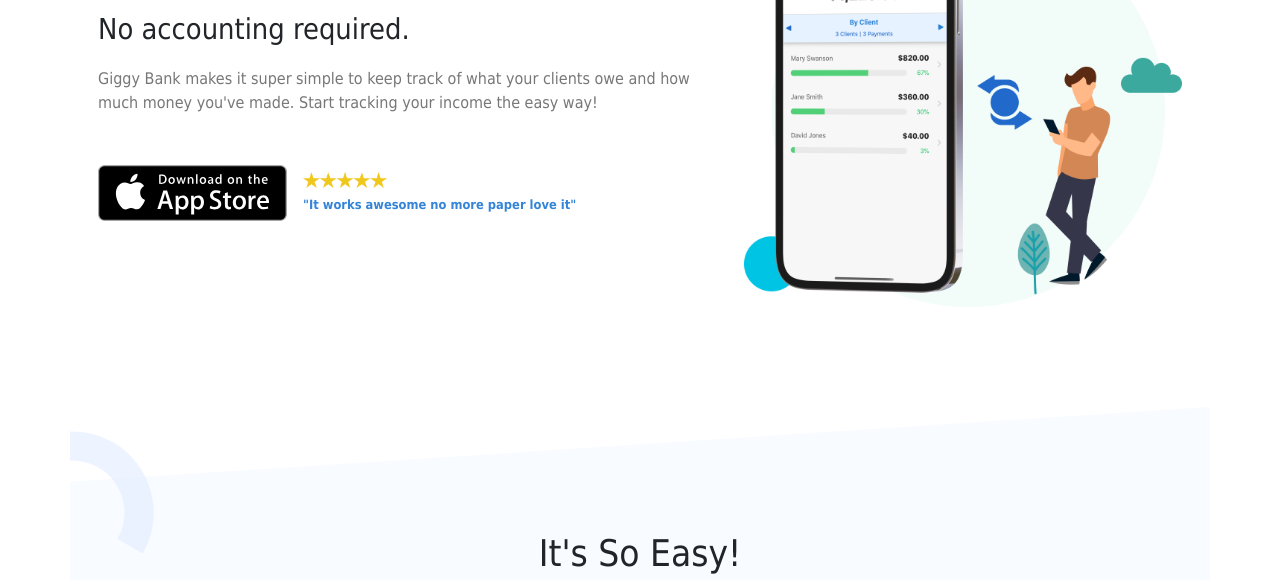
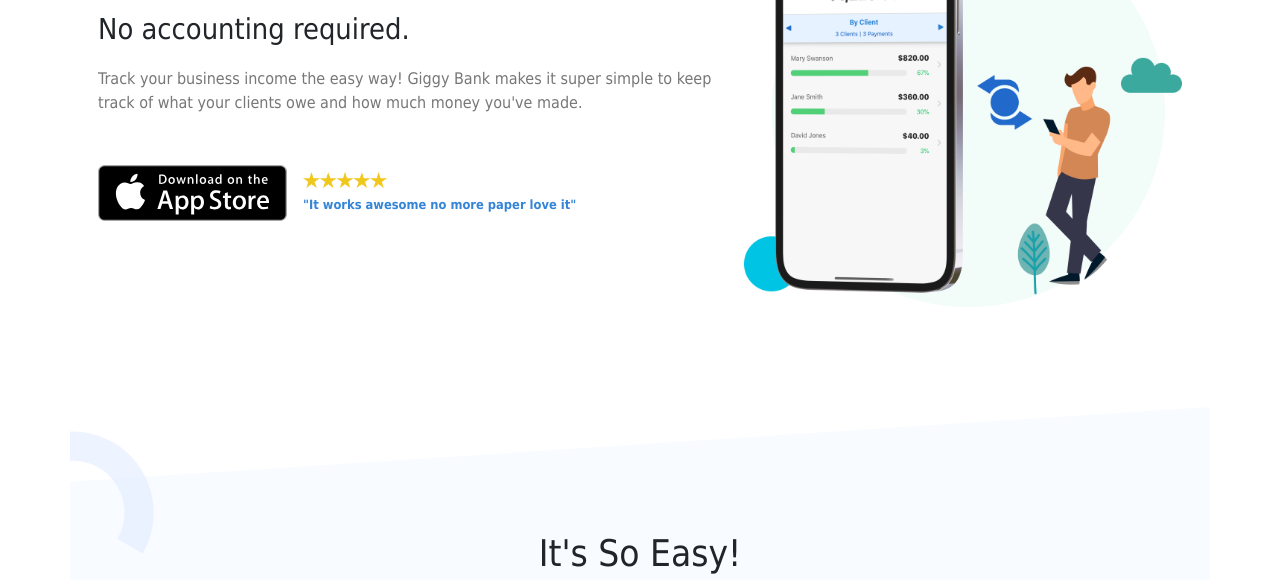
Before and after one commit to GiggyBank/web, a plain HTML site: page index.html in a window 1280 px wide. Shown: the part 220-800 px from the top of the page. Drawn offline with Linux system fonts and the light colour scheme.

Commit message:
rework blurb below headline

```diff
--- a/index.html
+++ b/index.html
@@ -80,7 +80,7 @@
       <div class="col-md-7 heroTextContent">
         <h1>Know What You're Owed.</h1>
         <p class="subheading">No accounting required.</p>
-        <p class="heroSubtext">Giggy Bank makes it super simple to keep track of what your clients owe and how much money you've made. Start tracking your income the easy way!</p>
+        <p class="heroSubtext">Track your business income the easy way! Giggy Bank makes it super simple to keep track of what your clients owe and how much money you've made.</p>
         <div class="heroButtonAndRating">
           <div>
             <a class="appStoreButton large" onclick="handleAppStoreButtonClicks(event)"></a>
```
